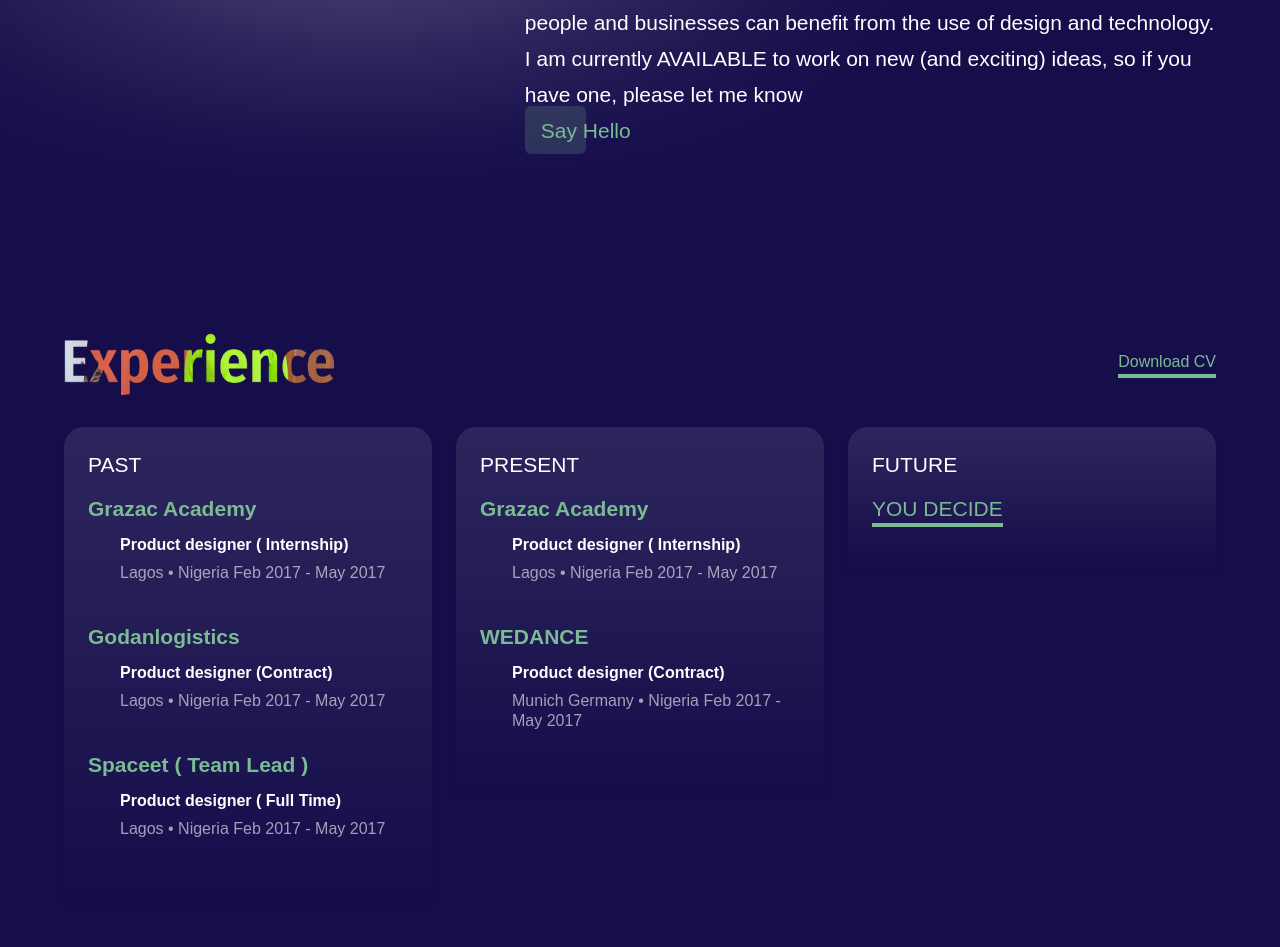
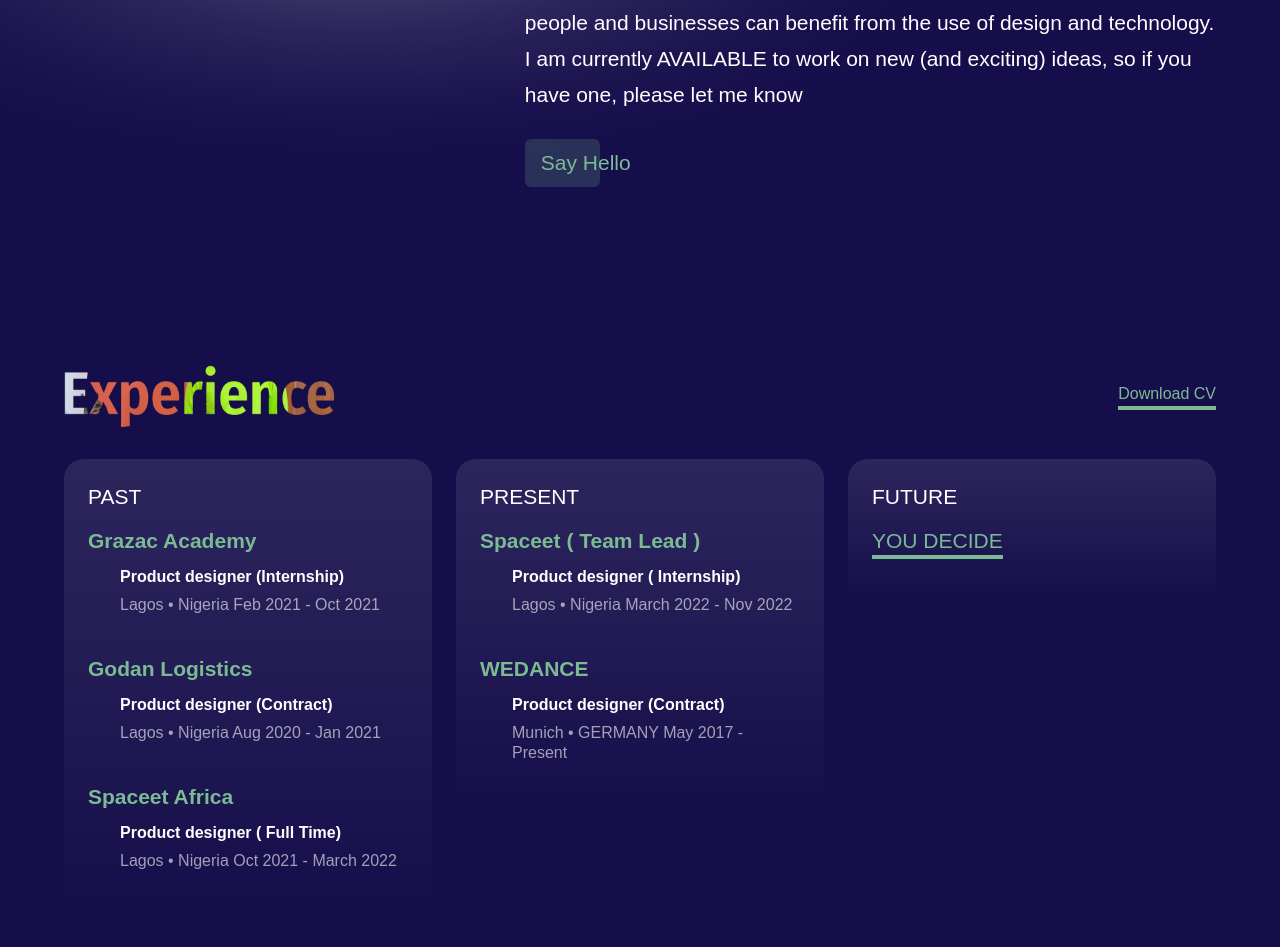
Before and after one commit to Vicopem01/lanre.tech, a Next.js app: page /about in a window 1280 px wide. Shown: the part 705-1652 px from the top of the page. Built offline with nearby package versions, Linux system fonts and the light colour scheme; a web font is replaced by a local one.

Commit message:
Bug fixes

```diff
--- a/components/UI/Header.js
+++ b/components/UI/Header.js
@@ -17,7 +17,9 @@
 
 const Name = () => (
   <h2 className="text-4xl">
-    <Link href="/">AJAO AFEEZ 0.</Link>
+    <Link href="/" className="hover:underline">
+      AJAO AFEEZ 0.
+    </Link>
   </h2>
 );
 
--- a/components/sections/About/Experience.js
+++ b/components/sections/About/Experience.js
@@ -9,21 +9,21 @@
       history: [
         {
           company: "Grazac Academy",
-          position: "Product designer ( Internship)",
+          position: "Product designer (Internship)",
           location: "Lagos",
-          duration: "Nigeria Feb 2017 - May 2017",
+          duration: "Nigeria Feb 2021 - Oct 2021",
         },
         {
-          company: "Godanlogistics",
+          company: "Godan Logistics",
           position: "Product designer (Contract)",
           location: "Lagos",
-          duration: "Nigeria Feb 2017 - May 2017",
+          duration: "Nigeria Aug 2020 - Jan 2021",
         },
         {
-          company: "Spaceet ( Team Lead )",
+          company: "Spaceet Africa",
           position: "Product designer ( Full Time)",
           location: "Lagos",
-          duration: "Nigeria Feb 2017 - May 2017",
+          duration: "Nigeria Oct 2021 - March 2022",
         },
       ],
     },
@@ -31,16 +31,16 @@
       title: "PRESENT",
       history: [
         {
-          company: "Grazac Academy",
+          company: "Spaceet ( Team Lead )",
           position: "Product designer ( Internship)",
           location: "Lagos",
-          duration: "Nigeria Feb 2017 - May 2017",
+          duration: "Nigeria March 2022 - Nov 2022",
         },
         {
           company: "WEDANCE",
           position: "Product designer (Contract)",
-          location: "Munich Germany",
-          duration: "Nigeria Feb 2017 - May 2017",
+          location: "Munich",
+          duration: "GERMANY May 2017 - Present",
         },
       ],
     },
--- a/components/sections/About/HelloWorld.js
+++ b/components/sections/About/HelloWorld.js
@@ -9,7 +9,7 @@
     <div className="relative text-white mt-s20 m-horizontal" data-aos="fade-up">
       <div className="flex relative">
         <div className={`hidden lg:block w-2/5 relative`}>
-          <div className="absolute top-1/2 left-1/2 w-screen h-screen -z-10 -translate-x-1/2 -translate-y-2/3">
+          <div className="absolute top-1/2 left-1/2 w-screen h-[80vh] -z-10 -translate-x-1/2 -translate-y-2/3">
             <Image src={Blur} alt="" fill className="blur-3xl" />
           </div>
           <Image
@@ -45,6 +45,7 @@
             you have one, please let me know
           </p>
           <Button
+            classes="block w-[150px]"
             text="Say Hello"
             href="mailto:ajaoafeez93@gmail.com?subject=Hello%20Afeez&body=From%20your%20portfolio,%20"
           />
--- a/components/sections/Projects/SelectedProjects.js
+++ b/components/sections/Projects/SelectedProjects.js
@@ -14,7 +14,7 @@
         <div className="flex justify-between md:flex-row flex-col">
           <div className="px-s3 md:px-s6 pt-s3 md:pt-s6 group w-full md:w-1/2">
             <div
-              className={`transition-all ease-in duration-300 absolute w-full h-full -z-10 rounded-[20px] opacity-0 transition-300 group-hover:opacity-20 top-0 left-0`}
+              className={`transition-all ease-in duration-300 absolute w-full h-full bg-[#EAB221] -z-10 rounded-[20px] opacity-0 transition-300 group-hover:opacity-20 top-0 left-0`}
             ></div>
             <Image
               src={PROJECTS[0].image}
```
